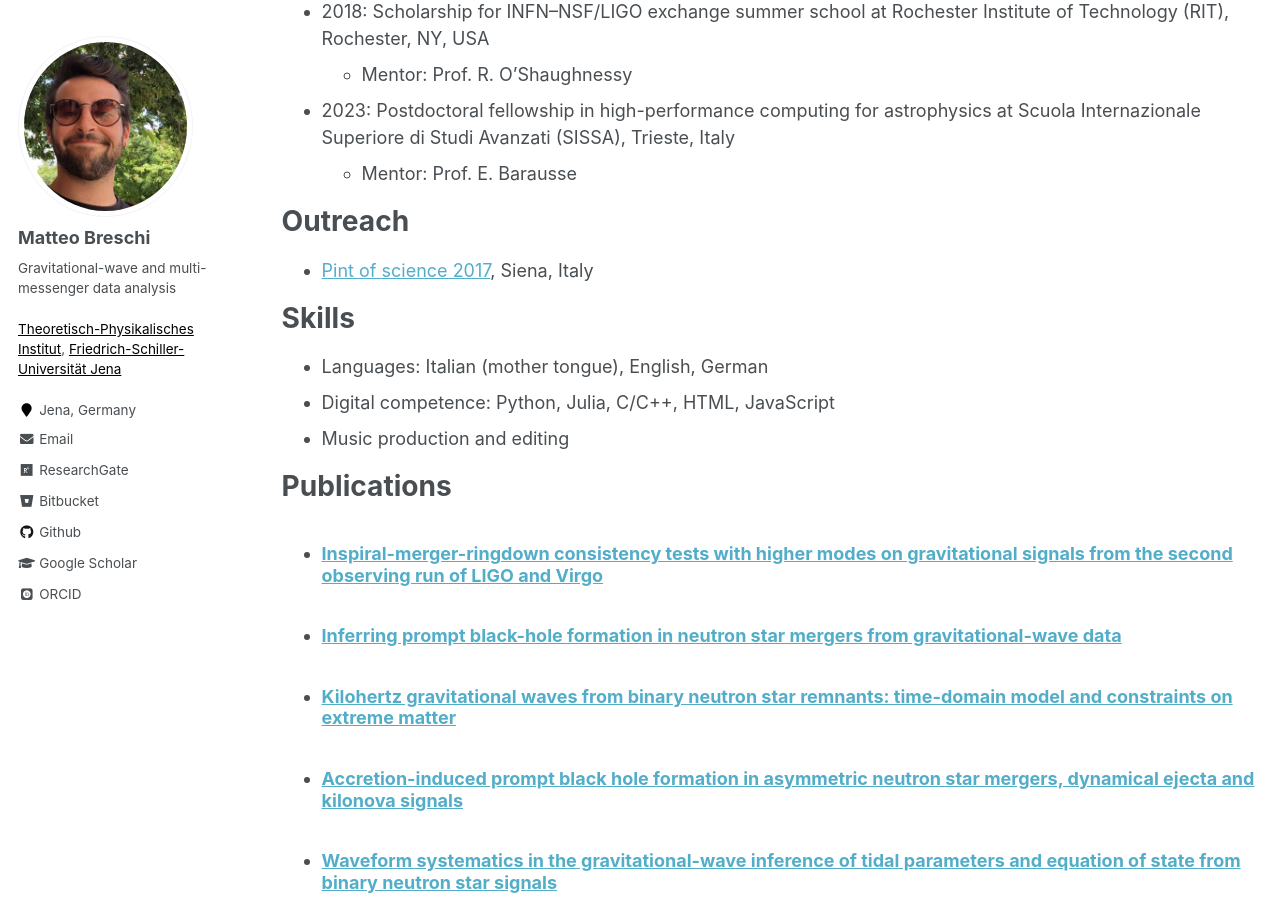
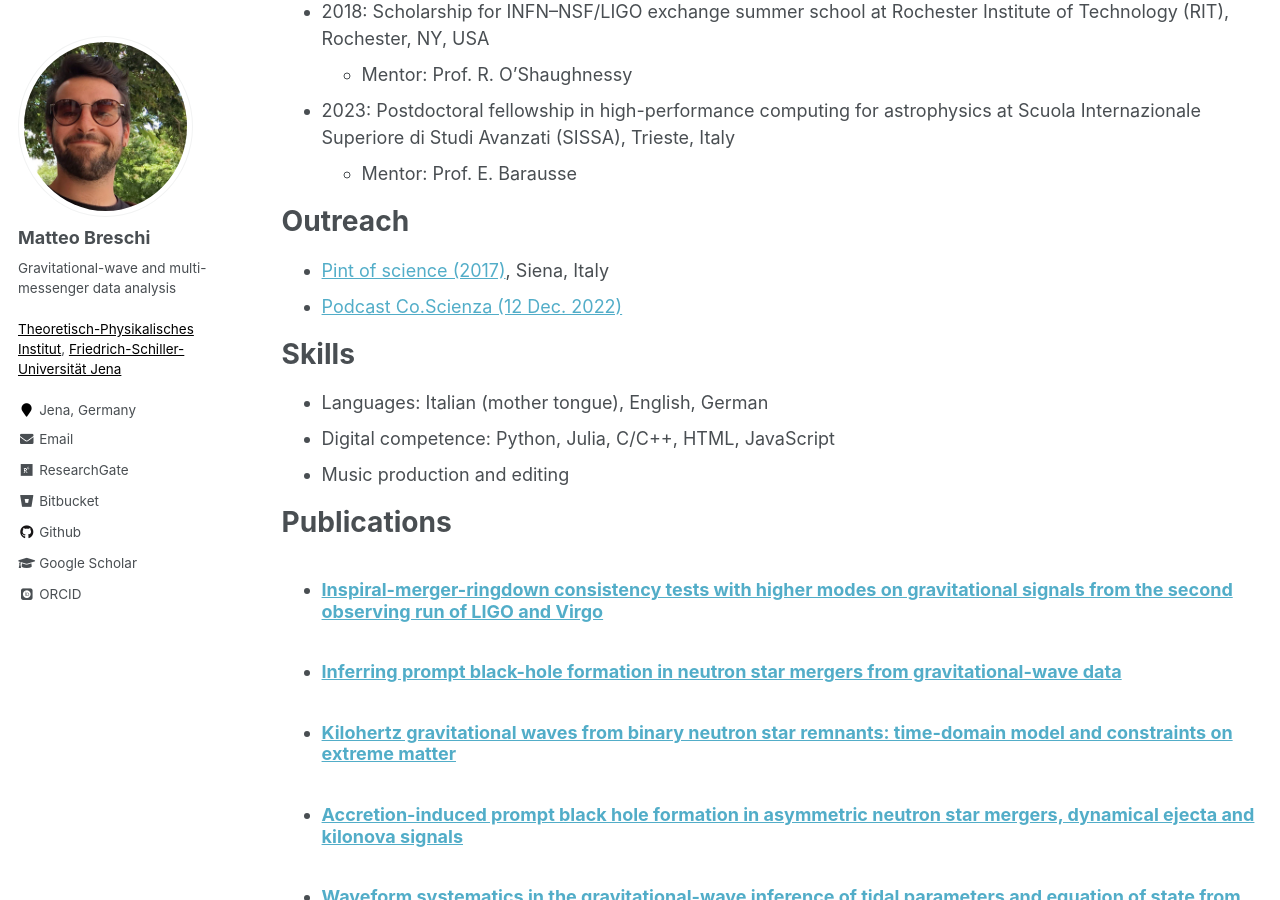
Before and after one commit to matteobreschi/matteobreschi.github.io, a Jekyll site: the page built from _pages/cv.md, in a window 1280 px wide and 900 px high, scrolled down 626 px. Built offline with Jekyll 4.4.1, drawn with Linux system fonts in a browser that asks for light colours; some web fonts are replaced.

Commit message:
update cv

```diff
--- a/_pages/cv.md
+++ b/_pages/cv.md
@@ -30,7 +30,8 @@ Work
 
 Outreach
 ======
-* [Pint of science 2017](https://pintofscience.it/event/sulla-cresta-dellonda-gravitazionale), Siena, Italy
+* [Pint of science (2017)](https://pintofscience.it/event/sulla-cresta-dellonda-gravitazionale), Siena, Italy
+* [Podcast Co.Scienza (12 Dec. 2022)](https://open.spotify.com/episode/4zNw8PppmUfwVRdUNZH9P5)
 
 Skills
 ======
```
